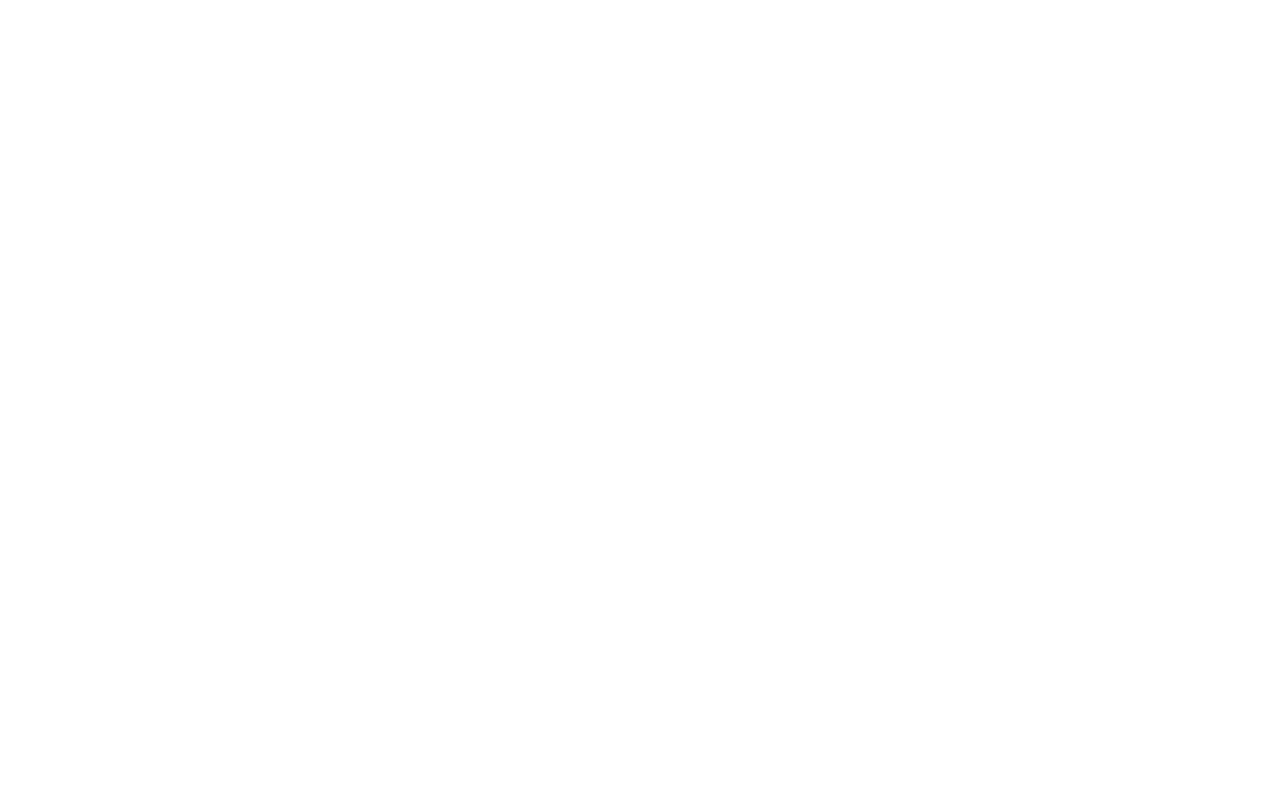
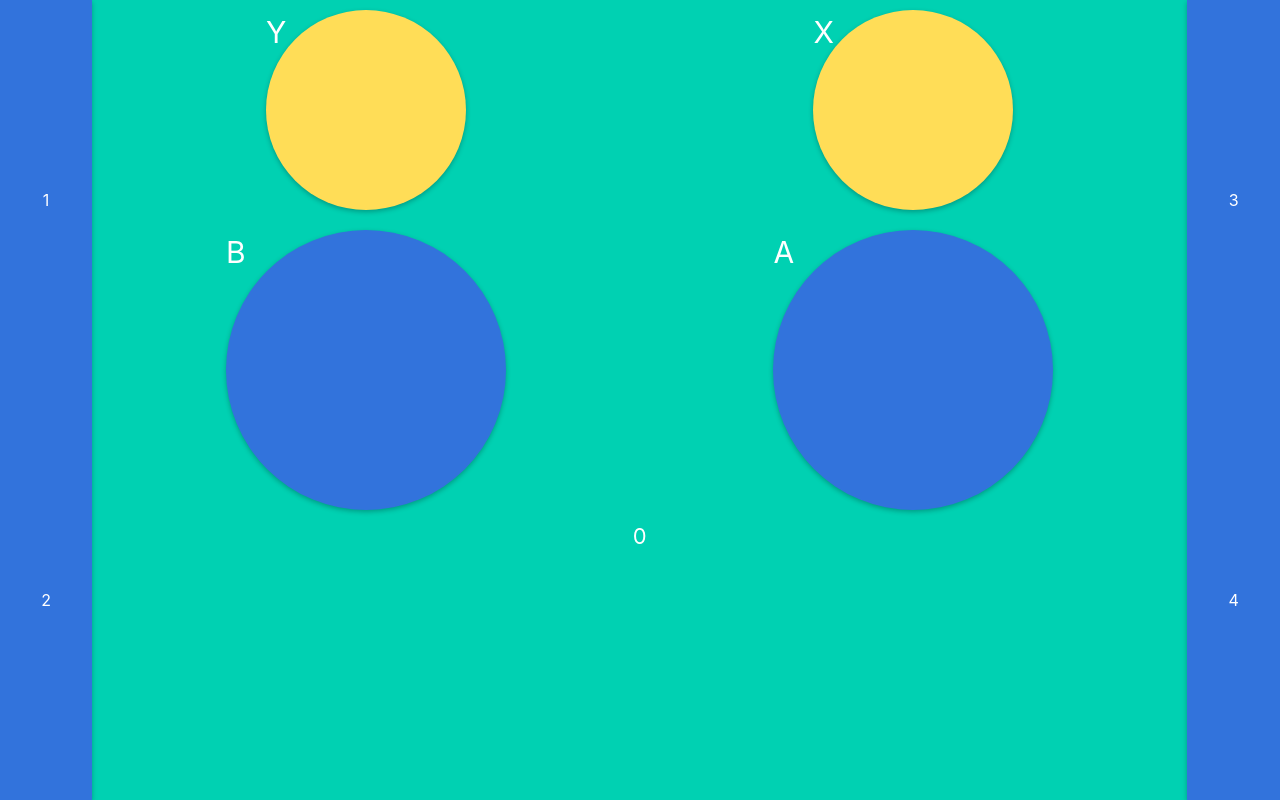
Before and after one commit to comsolid/remote-pad, a Vue app: page /race-pad in a window 1280 px wide. Built offline with nearby package versions, Linux system fonts and the light colour scheme.

Commit message:
Componente RacePad, escutando evento ondevicemotion
Indicação de movimento no eixo Y, que será base para saber
qual comando enviar, esquerda ou direita.

```diff
--- a/src/components/pad/Buttons.vue
+++ b/src/components/pad/Buttons.vue
@@ -16,11 +16,21 @@
                 <span>A</span>
             </div>
         </div>
+        <div class="row row-debug">
+            <span>{{Math.round(yAxis)}}</span>
+        </div>
     </div>
 </template>
 
 <script>
 export default {
+    name: 'Buttons',
+    props: {
+        yAxis: {
+            type: Number,
+            required: true
+        }
+    }
 }
 </script>
 
@@ -34,12 +44,8 @@ export default {
     justify-content: space-around;
 }
 
-.row-1 {
-    flex-direction: row-reverse;
-}
-
-.row-2 {
-
+.row-debug > span {
+    font-size: 22px;
 }
 
 .row > div {
@@ -62,8 +68,8 @@ export default {
 }
 
 .pad-button-md {
-    width: 300px;
-    height: 300px;
+    width: 280px;
+    height: 280px;
     background-color: #3273dc;
 }
 </style>
--- a/src/components/pad/Direction.vue
+++ b/src/components/pad/Direction.vue
@@ -1,5 +1,5 @@
 <template lang="html">
-    <div class="pad-container__arrows">
+    <div class="pad-container__arrows" :class="{'is-turning': turning}">
         <div>
             {{ val1 }}
         </div>
@@ -15,6 +15,10 @@ export default {
     props: {
         position: {
             type: String,
+            required: true
+        },
+        turning: {
+            type: Boolean,
             required: true
         }
     },
@@ -57,4 +61,8 @@ export default {
 .pad-container__arrows > div {
     align-self: center;
 }
+
+.is-turning {
+    background-color: #ff3860 !important;
+}
 </style>
--- a/src/pages/Home.vue
+++ b/src/pages/Home.vue
@@ -1,32 +1,12 @@
 <template lang="html">
-    <section class="hero is-primary is-fullheight">
-        <div class="hero-head">
-            <div class="pad-container">
-                <direction position="left"></direction>
-                <buttons></buttons>
-                <direction position="right"></direction>
-            </div>
-        </div>
-    </section>
+    <div></div>
 </template>
 
 <script>
-import Direction from '../components/pad/Direction'
-import Buttons from '../components/pad/Buttons'
-
 export default {
-    name: 'HomePage',
-    components: {
-        Direction,
-        Buttons
-    }
+    name: 'HomePage'
 }
 </script>
 
 <style lang="css">
-.pad-container {
-    display: flex;
-    width: 100%;
-    min-height: 100vh;
-}
 </style>
--- /dev/null
+++ b/src/pages/RacePad.vue
@@ -0,0 +1,54 @@
+<template lang="html">
+    <section class="hero is-primary is-fullheight">
+        <div class="hero-head">
+            <div class="pad-container">
+                <direction position="left" :turning="isTurningLeft"></direction>
+                <buttons :yAxis="acceleration.y"></buttons>
+                <direction position="right" :turning="isTurningRight"></direction>
+            </div>
+        </div>
+    </section>
+</template>
+
+<script>
+import Direction from '../components/pad/Direction'
+import Buttons from '../components/pad/Buttons'
+
+export default {
+    name: 'RacePadPage',
+    components: {
+        Direction,
+        Buttons
+    },
+    data () {
+        return {
+            acceleration: {
+                y: 0
+            }
+        }
+    },
+    mounted () {
+        if (window.DeviceMotionEvent !== undefined) {
+            window.ondevicemotion = (e) => {
+                this.acceleration.y = e.accelerationIncludingGravity.y || 0
+            }
+        }
+    },
+    computed: {
+        isTurningLeft () {
+            return this.acceleration.y < -2
+        },
+        isTurningRight () {
+            return this.acceleration.y > 2
+        }
+    }
+}
+</script>
+
+<style lang="css">
+.pad-container {
+    display: flex;
+    width: 100%;
+    min-height: 100vh;
+}
+</style>
--- a/src/router.js
+++ b/src/router.js
@@ -1,11 +1,13 @@
 import HomePage from './pages/Home'
 import AboutPage from './pages/About'
+import RacePadPage from './pages/RacePad'
 import VueRouter from 'vue-router'
 
 const routes = [
     { path: '/home', component: HomePage },
     { path: '/about', component: AboutPage },
-    { path: '/', redirect: '/home' }
+    { path: '/race-pad', component: RacePadPage },
+    { path: '/', redirect: '/race-pad' }
 ]
 
 const router = new VueRouter({
```
Also changed, not shown: 1 other file (tests, documents, lock files or other folders).
